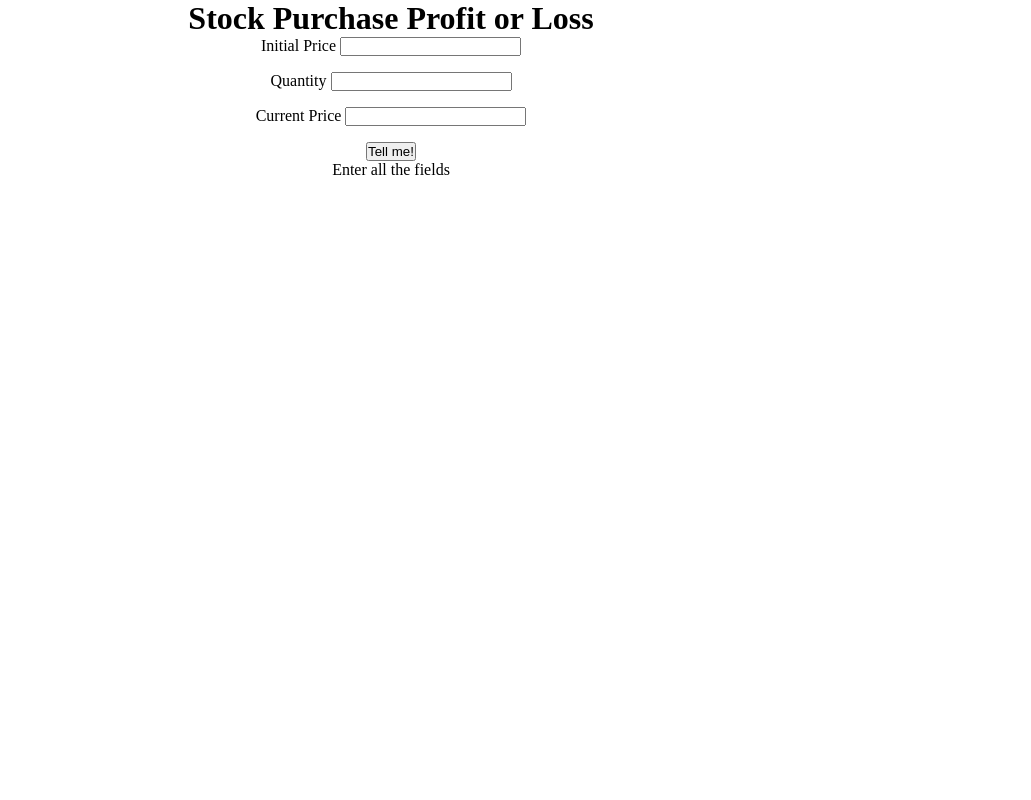
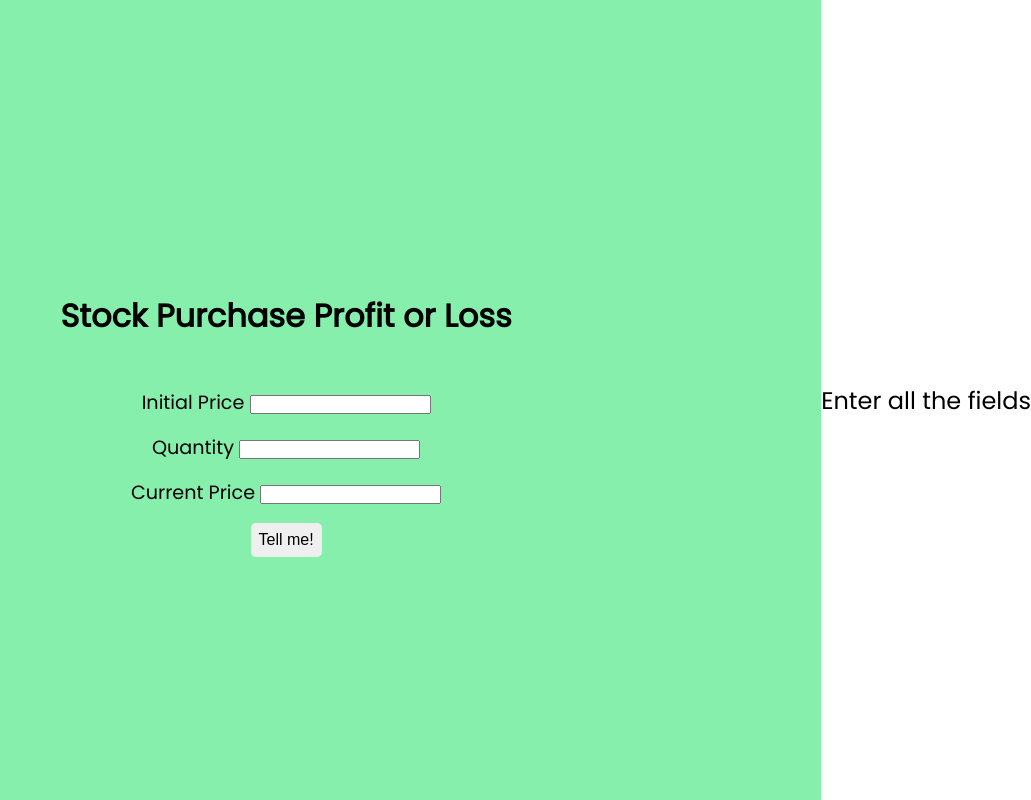
Before and after one commit to Krishna-anhsirk/stock-purchase-profit-or-loss, a plain HTML site: page index.html in a window 1280 px wide. Shown: the whole page, without its empty margins (249-1280 px from the left). Drawn offline with Linux system fonts and the light colour scheme.

Commit message:
styling done

```diff
--- a/index.html
+++ b/index.html
@@ -8,8 +8,8 @@
     <link rel="stylesheet" href="style.css" />
   </head>
   <body>
-    <h1 class="heading">Stock Purchase Profit or Loss</h1>
     <div class="container">
+      <h1 class="heading">Stock Purchase Profit or Loss</h1>
       <label for="initial-price"
         >Initial Price
         <input type="number" id="initial-price" />
--- a/style.css
+++ b/style.css
@@ -1,3 +1,5 @@
+@import url("https://fonts.googleapis.com/css2?family=Poppins&display=swap");
+
 * {
   margin: 0;
   padding: 0;
@@ -6,9 +8,38 @@
 
 body {
   text-align: center;
+  font-family: "Poppins", sans-serif;
+  background-color: #86efac;
+  display: flex;
+}
+
+.container {
+  margin: auto;
+}
+
+.heading {
+  margin: 3rem;
 }
 
 label {
   display: block;
   padding-bottom: 1rem;
+  font-size: 1.2rem;
 }
+
+#show-btn {
+  border: none;
+  font-size: 1rem;
+  padding: 0.5rem;
+  cursor: pointer;
+  border-radius: 5px;
+}
+
+#output {
+  font-size: 1.5rem;
+  min-height: 100vh;
+  background-color: white;
+  display: flex;
+  flex-direction: column;
+  justify-content: center;
+}
```
